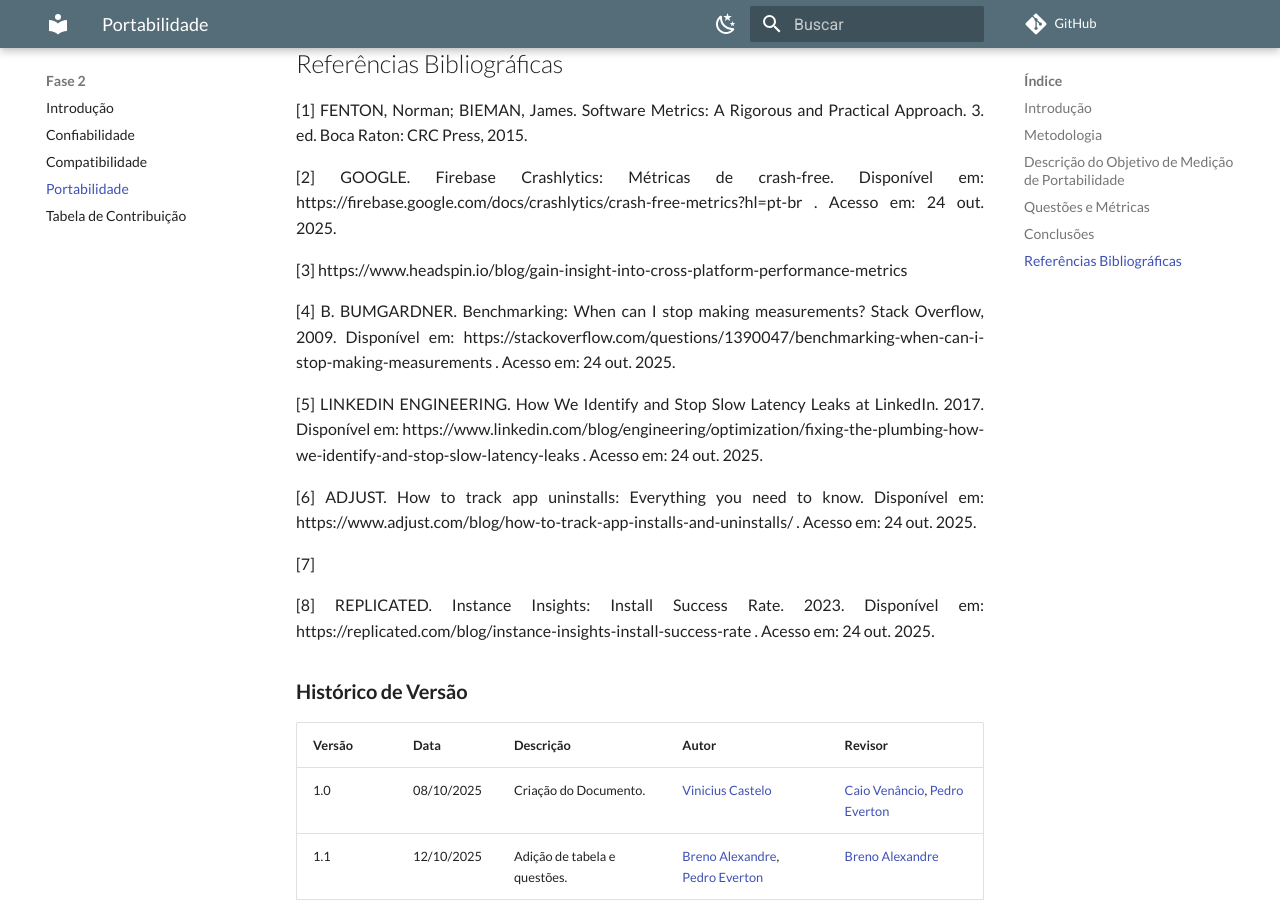
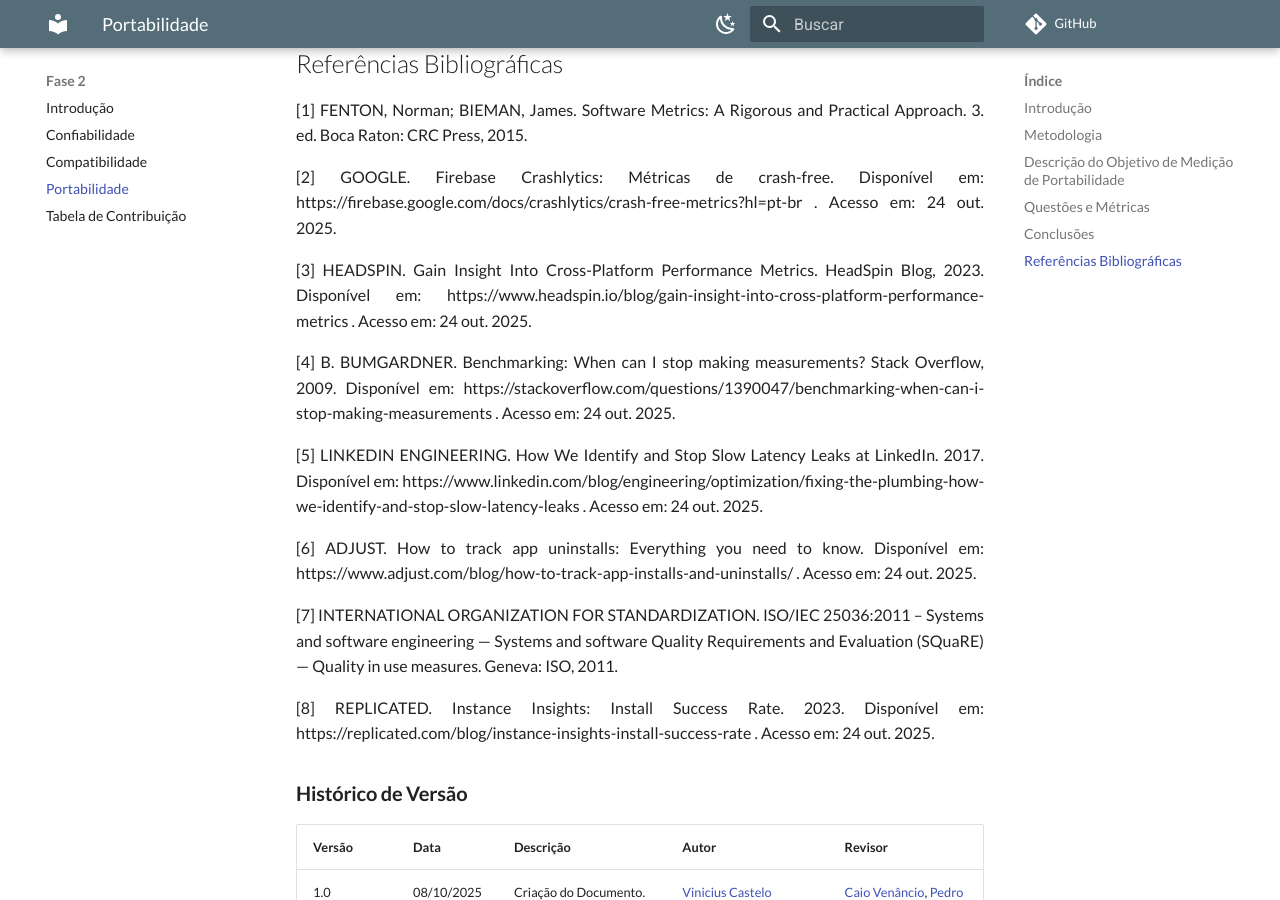
Before and after one commit to FCTE-Qualidade-de-Software-1/2025-2_T02_Karen_Jones, an MkDocs documentation site: the page built from docs/fase2/3-portabilidade.md, in a window 1280 px wide and 900 px high, scrolled down 4366 px. Built offline with MkDocs 1.6.1 and Material for MkDocs 9.7.7, drawn with Linux system fonts in a browser that asks for light colours; comment, search, counter and statistics services are not loaded.

Commit message:
refactor: melhorar referências

```diff
--- a/docs/fase2/3-portabilidade.md
+++ b/docs/fase2/3-portabilidade.md
@@ -184,7 +184,8 @@ Com a aplicação do método GQM, foi possível compreender de forma mais clara
 <a id="ref-2"></a>[2]  GOOGLE. Firebase Crashlytics: Métricas de crash-free. Disponível em: https://firebase.google.com/docs/crashlytics/crash-free-metrics?hl=pt-br
 . Acesso em: 24 out. 2025.
 
-<a id="ref-3"></a>[3] https://www.headspin.io/blog/gain-insight-into-cross-platform-performance-metrics
+<a id="ref-3"></a>[3] HEADSPIN. Gain Insight Into Cross-Platform Performance Metrics. HeadSpin Blog, 2023. Disponível em: https://www.headspin.io/blog/gain-insight-into-cross-platform-performance-metrics
+. Acesso em: 24 out. 2025.
 
 <a id="ref-4"></a>[4] B. BUMGARDNER. Benchmarking: When can I stop making measurements? Stack Overflow, 2009. Disponível em: https://stackoverflow.com/questions/1390047/benchmarking-when-can-i-stop-making-measurements
 . Acesso em: 24 out. 2025.
@@ -195,7 +196,7 @@ Com a aplicação do método GQM, foi possível compreender de forma mais clara
 <a id="ref-6"></a>[6] ADJUST. How to track app uninstalls: Everything you need to know. Disponível em: https://www.adjust.com/blog/how-to-track-app-installs-and-uninstalls/
 . Acesso em: 24 out. 2025.
 
-<a id="ref-7"></a>[7]
+<a id="ref-7"></a>[7] INTERNATIONAL ORGANIZATION FOR STANDARDIZATION. ISO/IEC 25036:2011 – Systems and software engineering — Systems and software Quality Requirements and Evaluation (SQuaRE) — Quality in use measures. Geneva: ISO, 2011.
 
 <a id="ref-8"></a>[8] REPLICATED. Instance Insights: Install Success Rate. 2023. Disponível em: https://replicated.com/blog/instance-insights-install-success-rate
 . Acesso em: 24 out. 2025.
```
